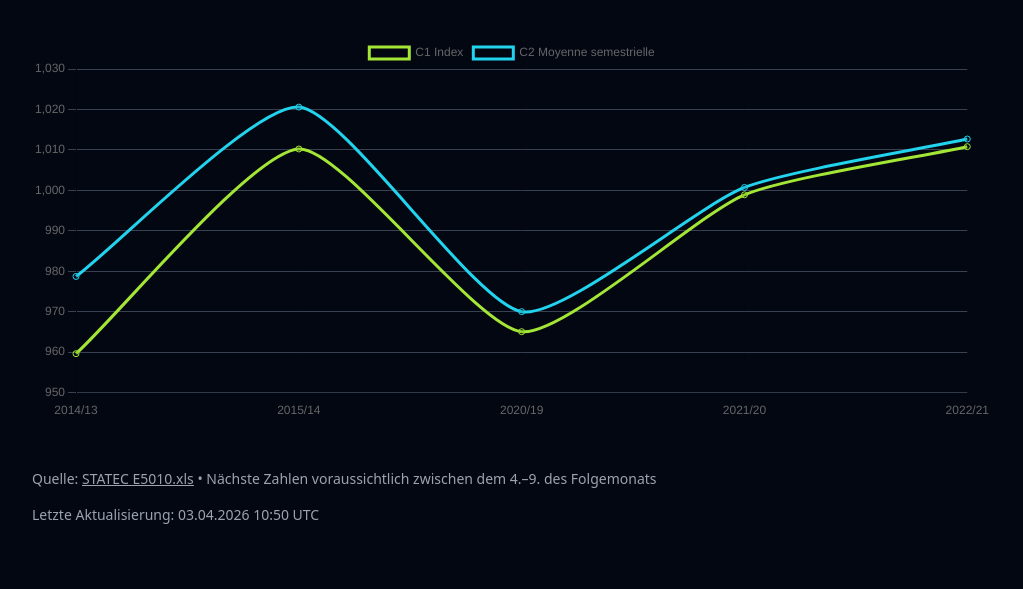
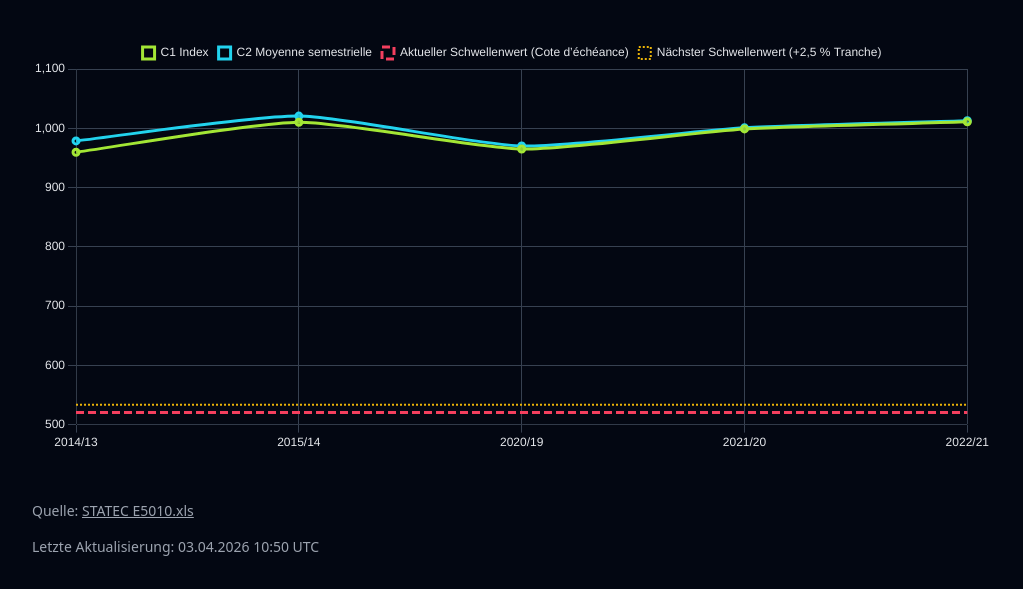
Before and after one commit to Maik-LUX/lux-index-tranche, a plain HTML site: page index.html in a window 1280 px wide. Shown: the part 295-884 px from the top of the page, without its empty margins (128-1151 px from the left). Before the commit the page ends 852 px from the top, so only its background shows below. Drawn offline with nearby package versions, Linux system fonts and the light colour scheme.

Commit message:
Update index.html

```diff
--- a/index.html
+++ b/index.html
@@ -16,7 +16,6 @@
     <div id="status" class="mb-8"></div>
 
     <div class="grid grid-cols-1 md:grid-cols-3 gap-6">
-      <!-- Karten -->
       <div class="bg-gray-900 rounded-2xl p-6">
         <p class="text-sm text-gray-400">Letzte Moyenne semestrielle (C2)</p>
         <p id="c2" class="text-5xl font-bold text-white">—</p>
@@ -34,11 +33,11 @@
     </div>
 
     <div class="mt-10">
-      <canvas id="chart" height="120"></canvas>
+      <canvas id="chart" height="130"></canvas>
     </div>
 
     <div class="mt-12 text-sm text-gray-400">
-      <p>Quelle: <a href="https://statistiques.public.lu/dam-assets/fr/donnees-autres-formats/indicateurs-court-terme/economie-totale-prix/E5010.xls" class="underline">STATEC E5010.xls</a> • Nächste Zahlen voraussichtlich zwischen dem 4.–9. des Folgemonats</p>
+      <p>Quelle: <a href="https://statistiques.public.lu/dam-assets/fr/donnees-autres-formats/indicateurs-court-terme/economie-totale-prix/E5010.xls" class="underline">STATEC E5010.xls</a></p>
       <p id="last_updated" class="mt-4"></p>
     </div>
   </div>
@@ -51,22 +50,68 @@
         document.getElementById("date").textContent = `Stand: ${d.latest_date}`;
         document.getElementById("cote_app").textContent = d.last_cote_app;
         document.getElementById("next").textContent = d.next_threshold;
-        document.getElementById("to_next").innerHTML = `Noch <span class="font-bold">${(d.next_threshold - d.c2).toFixed(2)}</span> Punkte (${(d.percent_to_next).toFixed(1)} % bis +2,5 % Tranche)`;
+        document.getElementById("to_next").innerHTML = `Noch <span class="font-bold">${(d.next_threshold - d.c2).toFixed(2)}</span> Punkte (${d.percent_to_next.toFixed(1)} % bis +2,5 % Tranche)`;
 
         document.getElementById("last_updated").textContent = `Letzte Aktualisierung: ${d.updated}`;
 
-        // Chart
+        // === NEUER CHART MIT SCHWELLENWERT-LINIEN ===
         const ctx = document.getElementById("chart");
+        const labels = d.series.map(s => s.date);
+
         new Chart(ctx, {
           type: 'line',
           data: {
-            labels: d.series.map(s => s.date),
+            labels: labels,
             datasets: [
-              { label: 'C1 Index', data: d.series.map(s => s.c1), borderColor: '#a3e635', tension: 0.2 },
-              { label: 'C2 Moyenne semestrielle', data: d.series.map(s => s.c2), borderColor: '#22d3ee', tension: 0.2 }
+              {
+                label: 'C1 Index',
+                data: d.series.map(s => s.c1),
+                borderColor: '#a3e635',
+                tension: 0.2,
+                borderWidth: 3
+              },
+              {
+                label: 'C2 Moyenne semestrielle',
+                data: d.series.map(s => s.c2),
+                borderColor: '#22d3ee',
+                tension: 0.2,
+                borderWidth: 3
+              },
+              {
+                label: 'Aktueller Schwellenwert (Cote d’échéance)',
+                data: Array(labels.length).fill(d.last_cote_ech),
+                borderColor: '#f43f5e',
+                borderDash: [8, 4],
+                borderWidth: 3,
+                pointRadius: 0,
+                tension: 0
+              },
+              {
+                label: 'Nächster Schwellenwert (+2,5 % Tranche)',
+                data: Array(labels.length).fill(d.next_threshold),
+                borderColor: '#eab308',
+                borderDash: [2, 2],
+                borderWidth: 2,
+                pointRadius: 0,
+                tension: 0
+              }
             ]
           },
-          options: { scales: { y: { grid: { color: '#374151' } } } }
+          options: {
+            plugins: {
+              legend: { position: 'top', labels: { color: '#e5e7eb', boxWidth: 12 } }
+            },
+            scales: {
+              y: {
+                grid: { color: '#374151' },
+                ticks: { color: '#e5e7eb' }
+              },
+              x: {
+                grid: { color: '#374151' },
+                ticks: { color: '#e5e7eb', maxRotation: 45 }
+              }
+            }
+          }
         });
       });
   </script>
```
